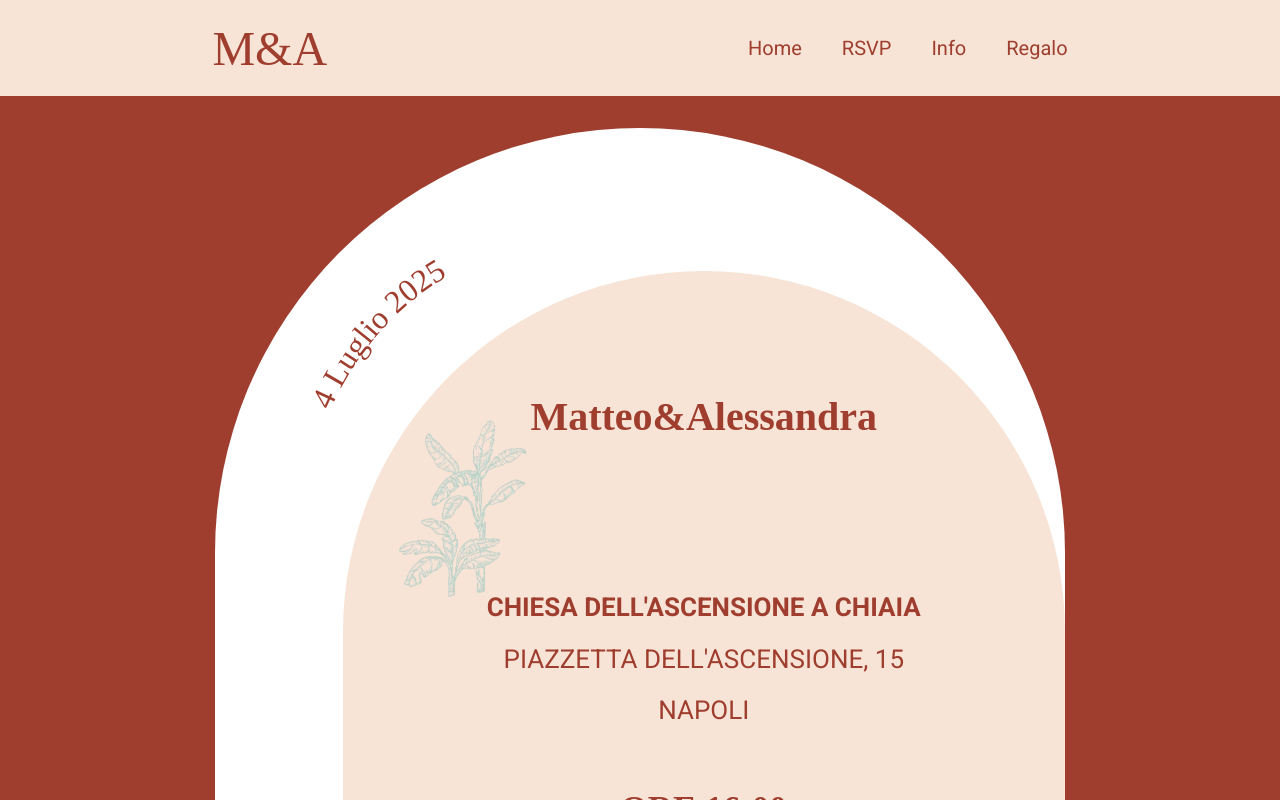
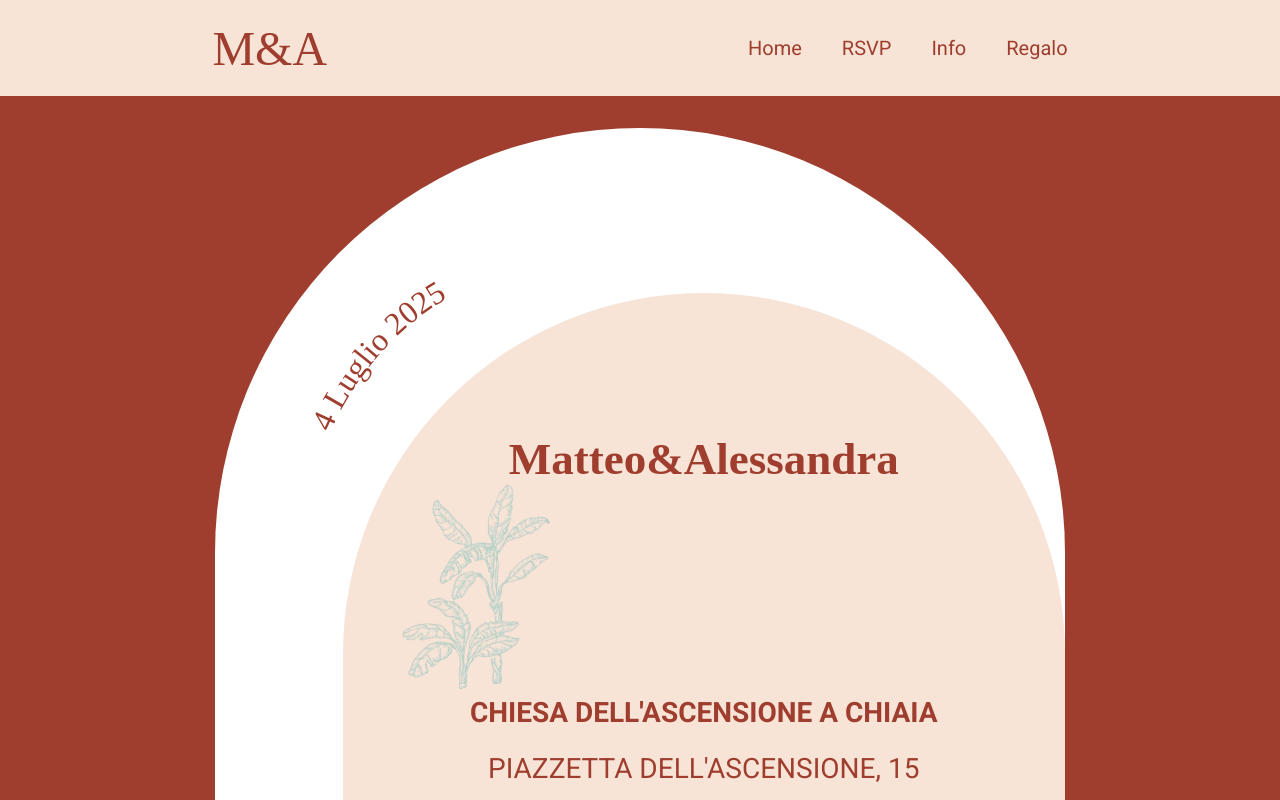
Before and after one commit to totes7/ale-wedding, a React (Vite) app: page / in a window 1280 px wide. Shown: the top 800 px of the page. Built offline with nearby package versions, Linux system fonts and the light colour scheme; a web font is replaced by a local one.

Commit message:
fix size of overlay

```diff
--- a/src/index.css
+++ b/src/index.css
@@ -118,7 +118,7 @@ body {
 
 .overlay-container {
     background-color: white;
-    height: 950px;
+    height: 1100px;
     width: 850px;
     margin: 10% 0;
     display: flex;
@@ -178,8 +178,8 @@ svg {
 }
 
 .overlay-content h1 {
-    font-size: 40px;
-    margin-bottom: 30%;
+    font-size: 45px;
+    margin-bottom: 40%;
 }
 
 .overlay-content h2 {
@@ -190,14 +190,14 @@ svg {
 .overlay-content p {
     font-family: 'Roboto', sans-serif;
     margin-top: 5%;
-    font-size: 26px;
+    font-size: 28px;
     text-transform: uppercase;
 }
 
 .logo {
     z-index: 0;
     position: absolute;
-    top: 15%;
+    top: 17%;
     left: 5%;
     height: 30%;
 }
```
